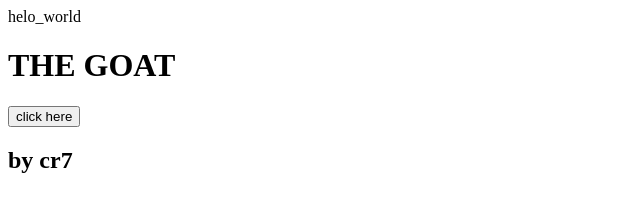
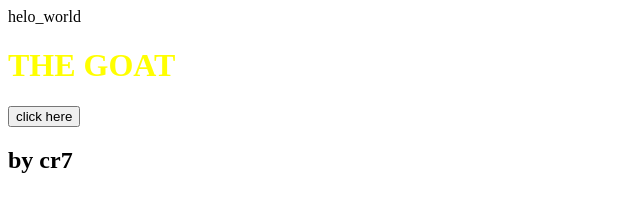
Before and after one commit to ahmedytbest/ahmedytbest, a plain HTML site: page index.html in a window 1280 px wide. Shown: the whole page, without its empty margins (0-640 px from the left). Drawn offline with Linux system fonts and the light colour scheme.

Commit message:
Update index.html

```diff
--- a/index.html
+++ b/index.html
@@ -6,7 +6,7 @@
 
 
 <body>
-  <h1 style=''color:yellow''>THE GOAT</h1>
+  <h1 style='color:yellow'>THE GOAT</h1>
     <button onclick=alert('SIIIIIUUU')>click here</button>
   <h2>by cr7</h2>
 </body>
```
